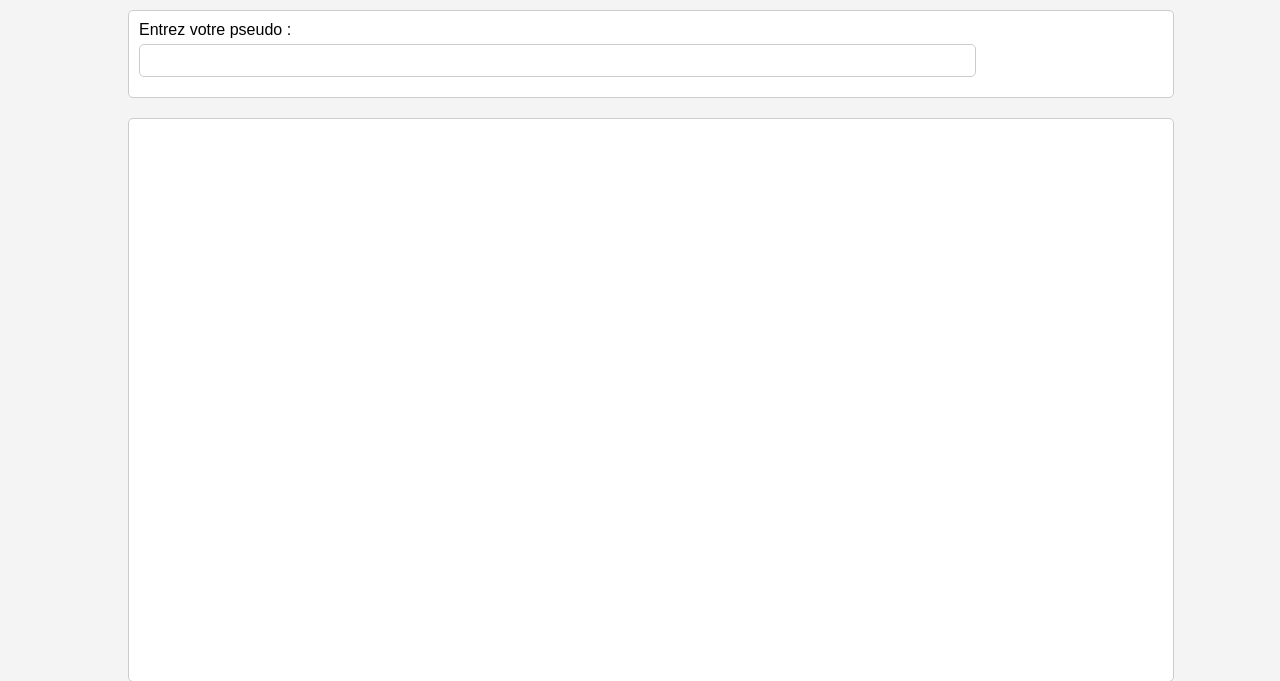
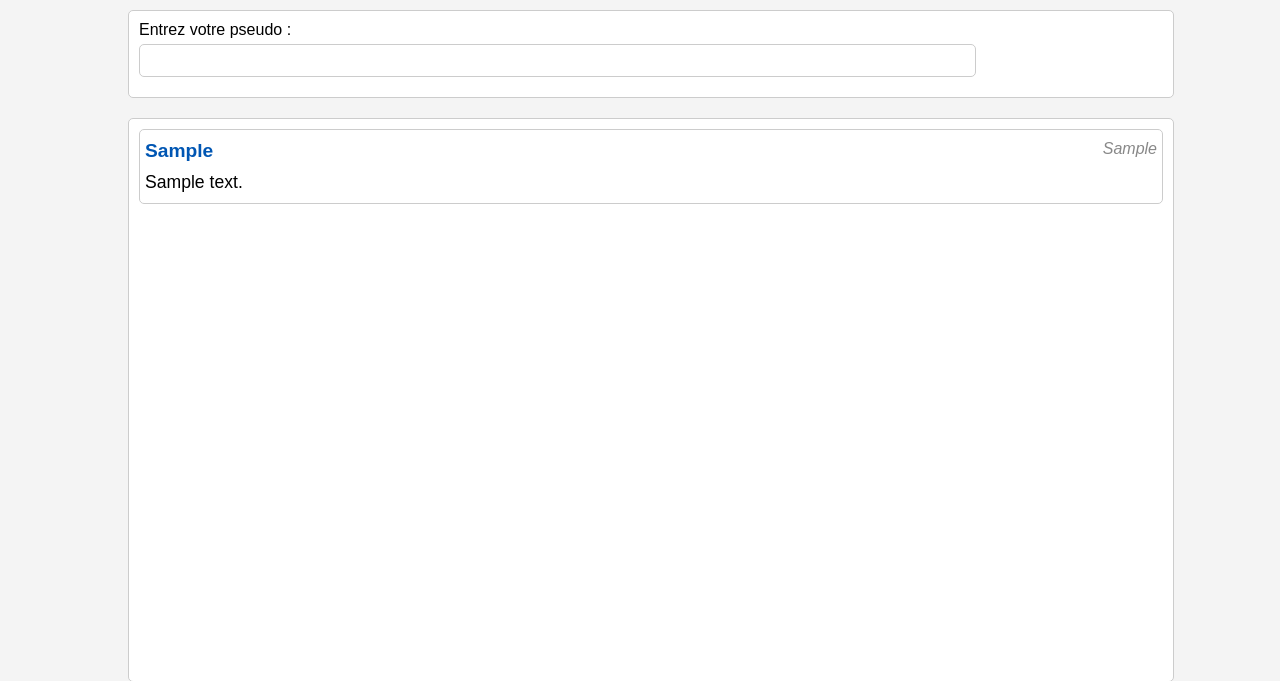
Before and after one commit to Arcols/Tchatouille, a PHP site: page / in a window 1280 px wide. Shown: the top 681 px of the page. Run offline with PHP 8.4, Linux system fonts and the light colour scheme; tables that the repository leaves empty or names only in its code hold one stand-in row (values such as "Sample post").

Commit message:
ça marche ?? c beau uwu

```diff
--- a/css/styles.css
+++ b/css/styles.css
@@ -49,15 +49,40 @@ input[type="text"] {
     border-radius: 5px;
 }
 
-button {
-    padding: 10px 20px;
-    border: none;
+.message {
+    display: grid;
+    grid-template-columns: 1fr auto;
+    grid-template-rows: auto auto;
+    margin-bottom: 10px;
+    padding: 5px;
+    border: 1px solid #ccc;
     border-radius: 5px;
-    background-color: #007bff;
-    color: #fff;
-    cursor: pointer;
+}
+.message p {
+    margin: 5px 0;
 }
 
-button:hover {
-    background-color: #0056b3;
+/* Pseudo */
+.message p:nth-child(1) {
+    font-weight: bold;
+    font-size: 1.2em;
+    color: #0056b3;
+    grid-column: 1 / 2;
+    grid-row: 1 / 2;
 }
+
+/* message */
+.message p:nth-child(2) {
+    font-size: 1.1em;
+    grid-column: 1 / 3;
+    grid-row: 2 / 3;
+}
+
+/* heure */
+.message p:nth-child(3) {
+    font-style: italic;
+    color: #888;
+    grid-column: 2 / 3;
+    grid-row: 1 / 2;
+    text-align: right;
+}
--- a/js/script.js
+++ b/js/script.js
@@ -1,3 +1,8 @@
+window.onload = function() {
+    fetchMessages();
+    setInterval(fetchMessages, 2000); // Update messages every 2 seconds
+};
+
 function getUsername(){
     return $('#pseudo').val();
 }
@@ -25,9 +30,34 @@ function handleMessage(){
                 }
             };
             requete.send("auteur=" + encodeURIComponent(auteur) + "&contenu=" + encodeURIComponent(contenu));
+            fetchMessages();
             inputMessage.val('');
         }
     });
 }
 
+function fetchMessages() {
+    var requete = new XMLHttpRequest();
+    requete.open("GET", "./php/recuperer.php", true);
+    requete.onreadystatechange = function() {
+        if (requete.readyState === 4 && requete.status === 200) {
+            var messages = JSON.parse(requete.responseText);
+            displayMessages(messages);
+        }
+    };
+    requete.send();
+}
+
+function displayMessages(messages) {
+    var chatDiv = $("#chat");
+    chatDiv.empty(); // Clear previous messages
+    messages.reverse().forEach(function(message) {
+        var messageElement = $("<div>").addClass("message");
+        messageElement.append($("<p>").html(`${message.auteur}`));
+        messageElement.append($("<p>").text(message.contenu));
+        messageElement.append($("<p>").html(`${message.horaire}`));
+        chatDiv.append(messageElement);
+    });
+}
+
 handleMessage();
--- a/php/recuperer.php
+++ b/php/recuperer.php
@@ -3,8 +3,9 @@ $host = "localhost";
 $dbname = "messagerier4a10";
 $username = "root";
 $password = "";
+
 try {
-    $linkpdo = new PDO("mysql:host=$host;dbname=$dbname;charset=utf8", $username, $password);
+    $pdo = new PDO("mysql:host=$host;dbname=$dbname;charset=utf8", $username, $password);
     $pdo->setAttribute(PDO::ATTR_ERRMODE, PDO::ERRMODE_EXCEPTION);
 } catch (PDOException $e) {
     die("Erreur de connexion : " . $e->getMessage());
```
Also changed, not shown: css/global.css (added).
